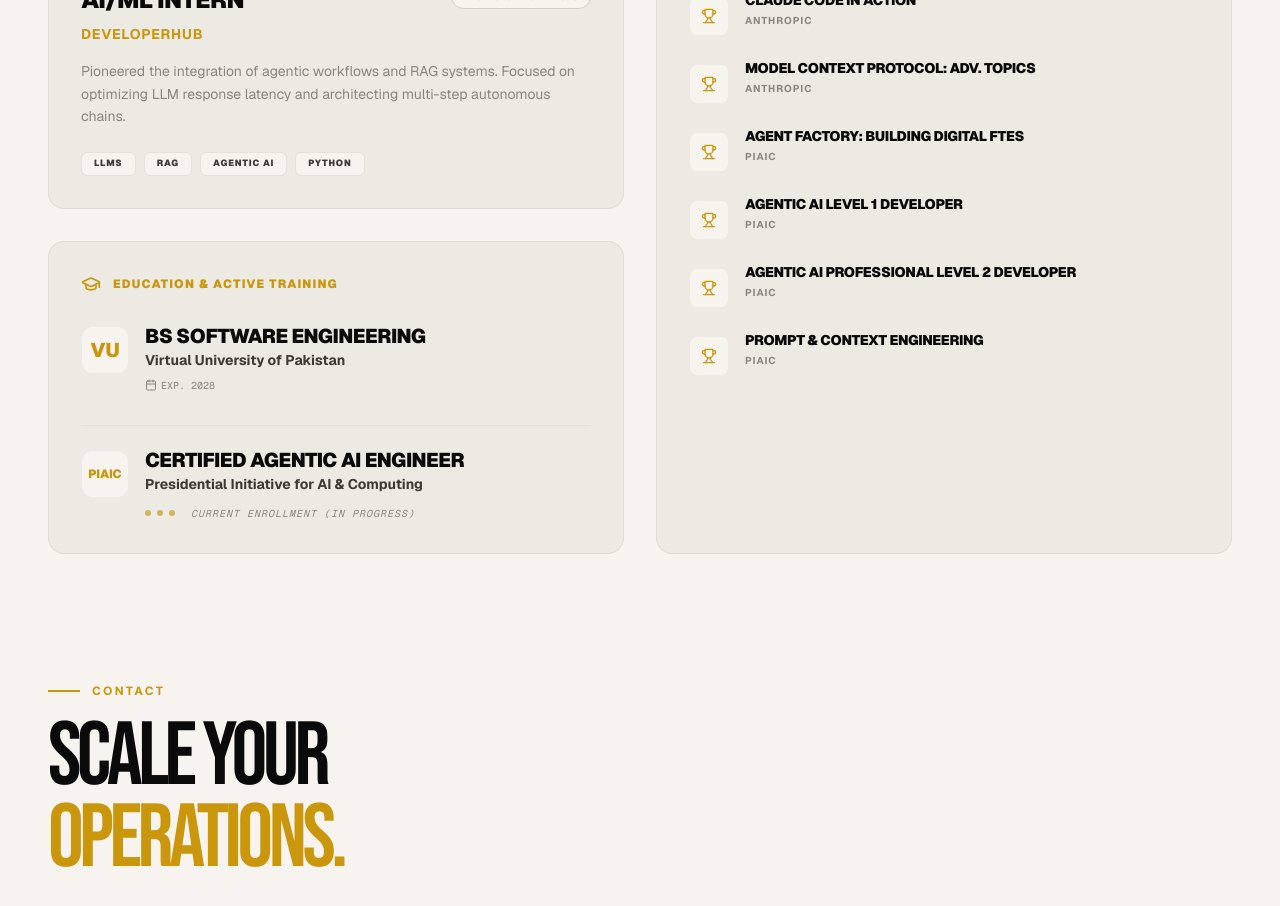
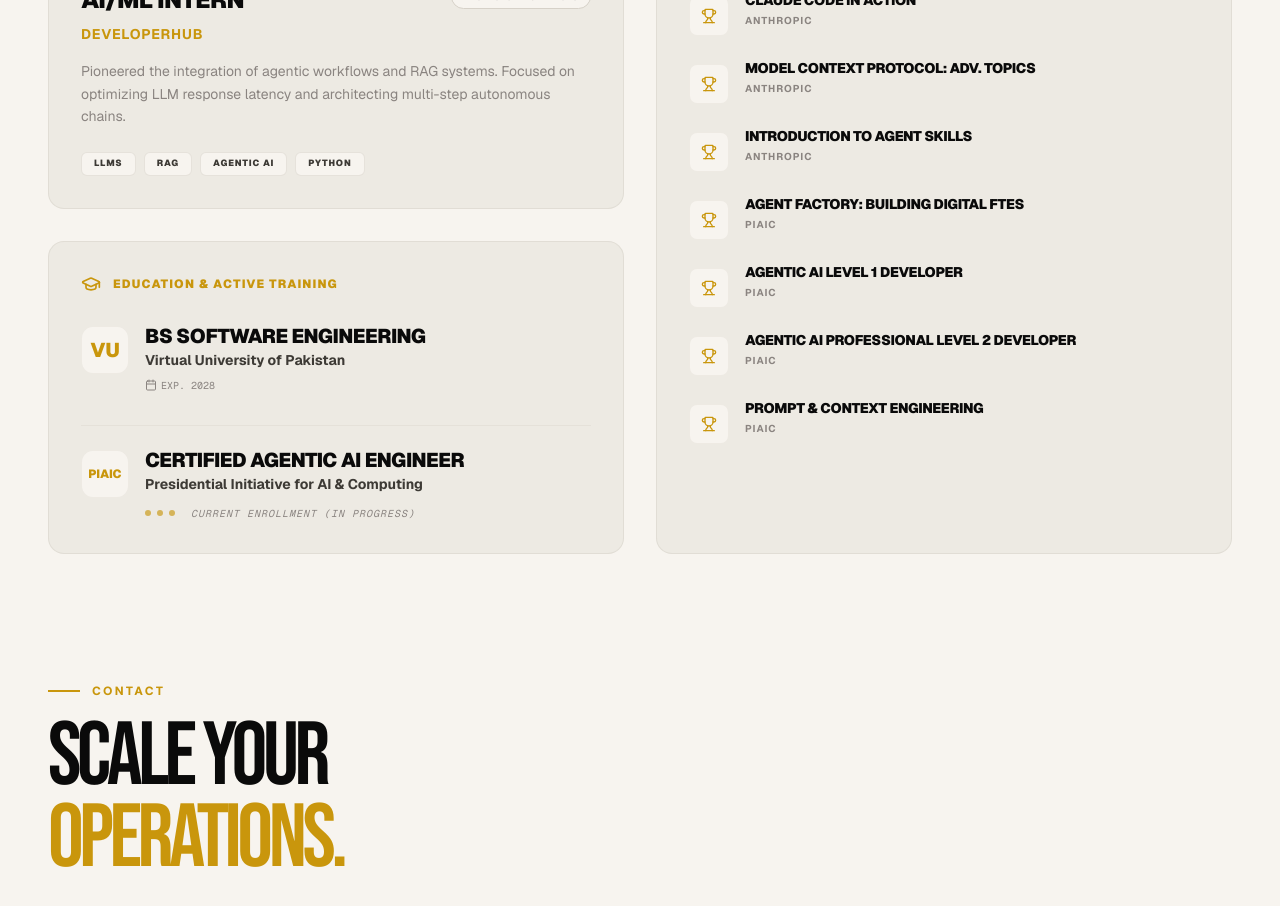
Before and after one commit to MuhammadUsmanGM/Portfolio, a Next.js app: page / in a window 1280 px wide. Shown: the part 6860-7766 px from the top of the page. Built offline with nearby package versions, Linux system fonts and the light colour scheme; no server answers.

Commit message:
feat: add Anthropic 'Introduction to Agent Skills' certification

```diff
--- a/app/components/Background.tsx
+++ b/app/components/Background.tsx
@@ -8,6 +8,7 @@ const Background = () => {
   const certifications = [
     { name: "Claude Code in Action", issuer: "Anthropic" },
     { name: "Model Context Protocol: Adv. Topics", issuer: "Anthropic" },
+    { name: "Introduction to Agent Skills", issuer: "Anthropic" },
     { name: "Agent Factory: Building Digital FTEs", issuer: "PIAIC" },
     { name: "Agentic AI Level 1 Developer", issuer: "PIAIC" },
     { name: "Agentic AI Professional Level 2 Developer", issuer: "PIAIC" },
```
